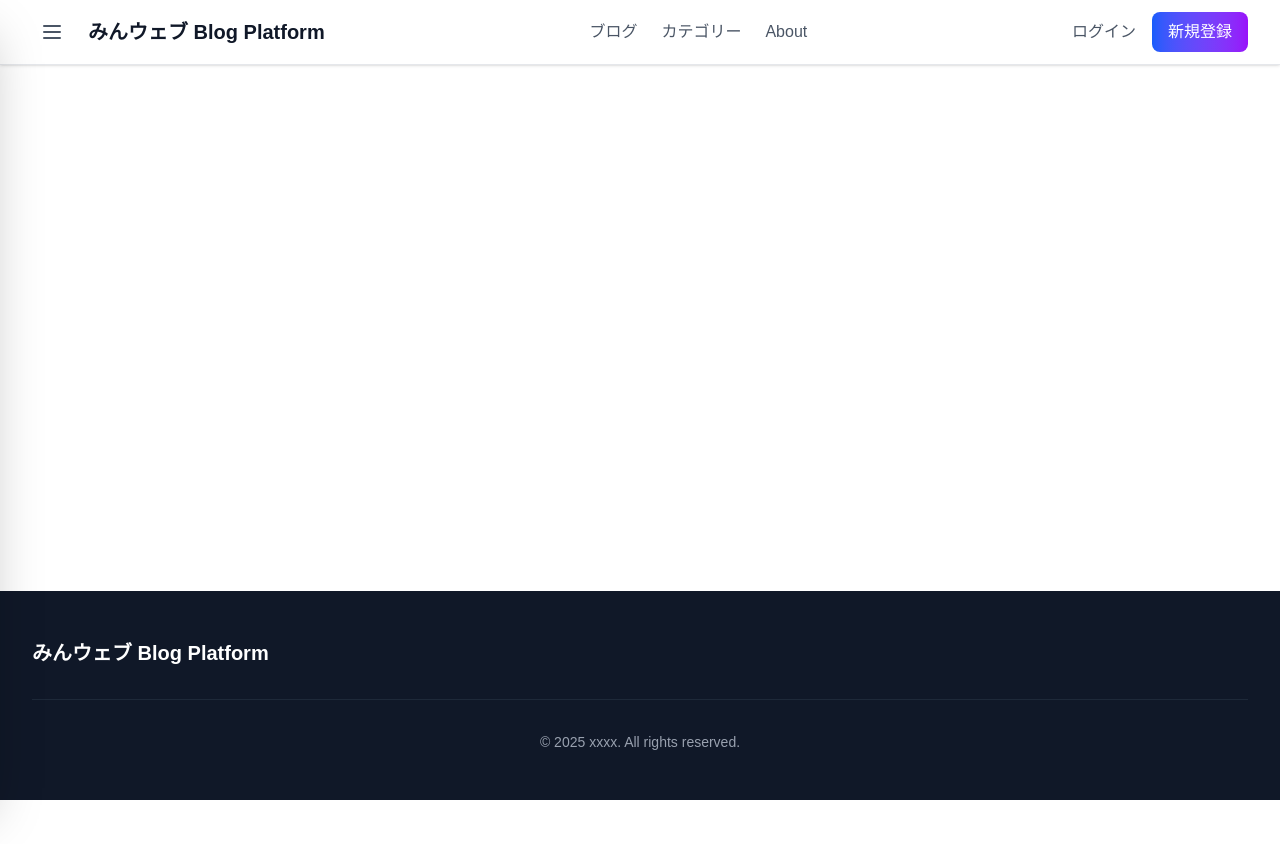
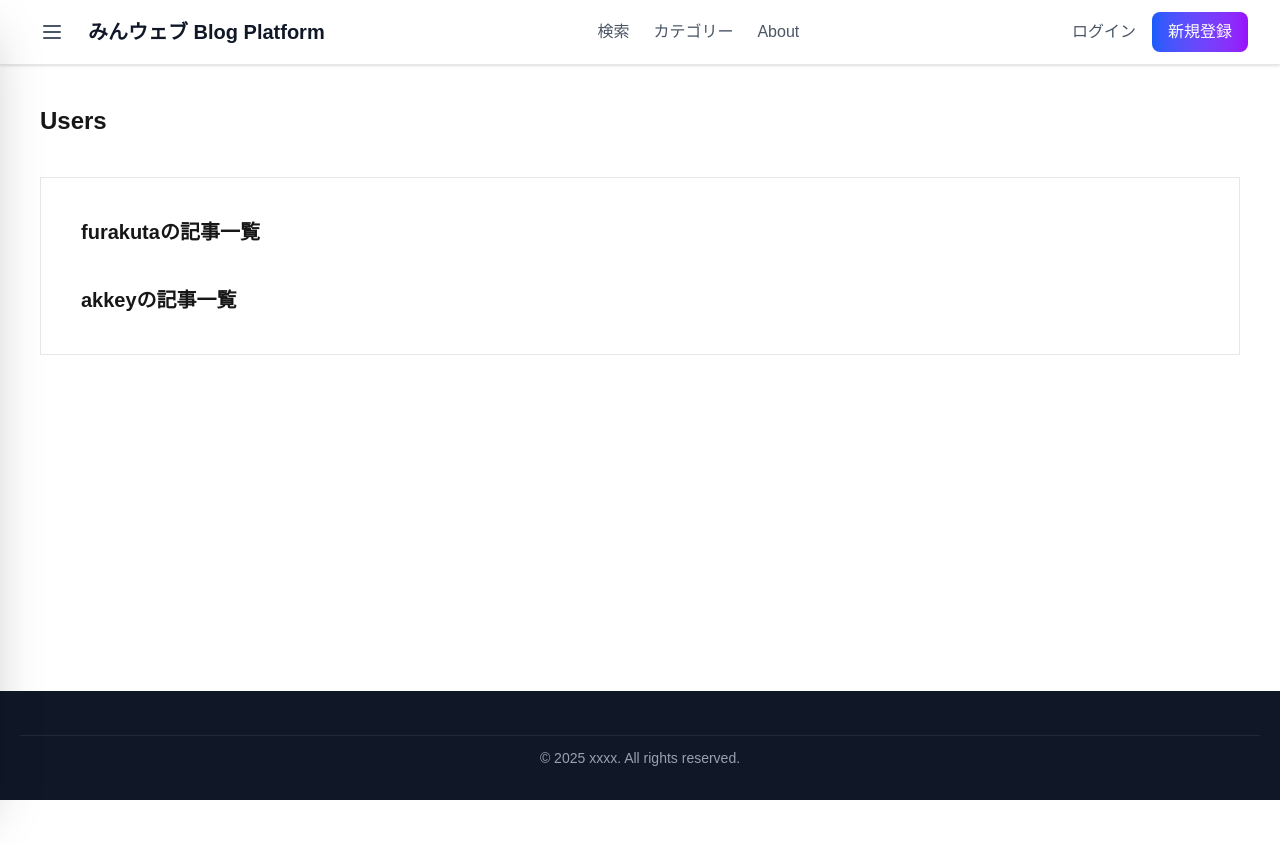
Before and after one commit to kmc-jp/MinWeb2025-blogging-platform, a Next.js app: page / in a window 1280 px wide. Shown: the top 844 px of the page. Built offline with nearby package versions, Linux system fonts and the light colour scheme.

Commit message:
send GET request to api/articles/[user]

```diff
--- /dev/null
+++ b/src/app/articles/[user]/page.tsx
@@ -0,0 +1,55 @@
+async function getArticles(user: string): Promise<any> {
+    const url = `https://minweb2025-blogging-platform-backend-975320007014.asia-northeast2.run.app/api/articles/${user}`
+    const res = await fetch(url, {
+        method: 'GET',
+        headers: {
+            'Content-Type': 'application/json'
+        },
+    })
+
+    return res.json();
+}
+
+function safeStringify(value: any): string {
+    if (value === null || value === undefined) {
+        return '';
+    }
+    if (typeof value === 'string') {
+        return value;
+    }
+    if (typeof value === 'object') {
+        const res = value.inner ? value.inner : value.$oid
+        return res;
+    }
+    return String(value);
+}
+
+export default async function Home({ params }: { params: { user: string } }) {
+    const { user } = await params
+    const articles = await getArticles(user);
+
+    if (!Array.isArray(articles)) {
+        return <div>記事が見つかりませんでした。</div>;
+    }
+
+    if (articles.length === 0) {
+        return <div>記事がありません。</div>;
+    }
+
+    return (
+        <>
+            {articles.map((article: any, index: number) => (
+                <div key={safeStringify(article._id) || `article-${index}`}
+                    className="border-b border-gray-200 p-10">
+                    <div className="text-sm font-bold text-gray-500">{safeStringify(article._id)}</div>
+                    <div className="text-xl font-bold">{safeStringify(article.title)}</div>
+                    <div className="text-lg font-bold">{safeStringify(article.author)}</div>
+                    <div className="text-base font-bold">{safeStringify(article.created_at)}</div>
+                    <div className="border border-gray-200 p-5 m-2">
+                        <div className="text-sm">{safeStringify(article.content)}</div>
+                    </div>
+                </div>
+            ))}
+        </>
+    );
+}
--- a/src/app/components/client-layout.tsx
+++ b/src/app/components/client-layout.tsx
@@ -16,7 +16,7 @@ export default function ClientLayout({ children }: ClientLayoutProps) {
         <>
             <Header onMenuClick={toggleSidebar} />
             <Sidebar isOpen={isOpen} onClose={closeSidebar} />
-            <main className="min-h-screen">
+            <main className="min-h-screen mb-40">
                 {children}
             </main>
             <Footer />
--- a/src/app/components/footer.tsx
+++ b/src/app/components/footer.tsx
@@ -3,15 +3,14 @@ import Link from "next/link";
 export default function Footer() {
     return (
         <footer className="bg-gray-900 text-white fixed bottom-0 left-0 right-0">
-            <div className="max-w-7xl mx-auto px-4 sm:px-6 lg:px-8 py-12">
-                <div className="grid grid-cols-1 md:grid-cols-4 gap-8">
-                    <div className="space-y-4">
-                        <div className="flex items-center space-x-2">
-                            <span className="font-bold text-xl">みんウェブ Blog Platform</span>
-                        </div>
-                    </div>
+            <div className="px-2 py-3">
+                {/* <div className="flex items-center space-x-2">
+                    <span className="font-bold text-xl">みんウェブ Blog Platform</span>
+                </div> */}
 
-                    {/* <div>
+
+                {/*
+                    <div>
                         <h3 className="font-semibold mb-4">サポート</h3>
                         <ul className="space-y-2">
                             <li>
@@ -35,15 +34,15 @@ export default function Footer() {
                                 </Link>
                             </li>
                         </ul>
-                    </div> */}
-                </div>
+                    </div>
+                    */}
+            </div>
 
 
-                <div className="border-t border-gray-800 mt-8 pt-8 text-center">
-                    <p className="text-gray-400 text-sm">
-                        &copy; 2025 xxxx. All rights reserved.
-                    </p>
-                </div>
+            <div className="border-t border-gray-800 m-5 p-3 text-center">
+                <p className="text-gray-400 text-sm">
+                    &copy; 2025 xxxx. All rights reserved.
+                </p>
             </div>
         </footer>
     );
--- a/src/app/components/header.tsx
+++ b/src/app/components/header.tsx
@@ -39,10 +39,10 @@ export default function Header({ onMenuClick }: HeaderProps) {
                     {/* デスクトップナビゲーション */}
                     <div className="hidden lg:flex items-center space-x-6">
                         <Link
-                            href="/blog"
+                            href="/search"
                             className="text-gray-600 hover:text-gray-900 transition-colors duration-200 font-medium"
                         >
-                            ブログ
+                            検索
                         </Link>
                         <Link
                             href="/category"
--- a/src/app/components/sidebar.tsx
+++ b/src/app/components/sidebar.tsx
@@ -37,7 +37,7 @@ export default function Sidebar({ isOpen, onClose, className = "" }: SidebarProp
 
     const menuItems = [
         { href: "/", label: "ホーム", icon: "🏠" },
-        { href: "/blog", label: "ブログ", icon: "📝" },
+        { href: "/search", label: "検索", icon: "🔍" },
         { href: "/category", label: "カテゴリー", icon: "📂" },
         { href: "/tags", label: "タグ", icon: "🏷️" },
         { href: "/about", label: "About", icon: "ℹ️" },
--- a/src/app/layout.tsx
+++ b/src/app/layout.tsx
@@ -1,7 +1,7 @@
 import type { Metadata } from "next";
-import "./globals.css";
+import "@/app/globals.css";
 
-import ClientLayout from "./components/client-layout";
+import ClientLayout from "@/app/components/client-layout";
 
 export const metadata: Metadata = {
   title: "Create Next App",
--- a/src/app/page.tsx
+++ b/src/app/page.tsx
@@ -1,11 +1,17 @@
 "use client";
 
 import { useRouter } from "next/navigation";
+import Link from "next/link";
 
 export default function Home() {
   const router = useRouter();
   return (
     <>
+      <div className="text-2xl font-bold m-10">Users</div>
+      <div className="flex flex-col gap-10 m-10 border border-gray-200 p-10">
+        <Link href="/articles/furakuta" className="text-xl font-bold hover:text-blue-500">furakutaの記事一覧</Link>
+        <Link href="/articles/akkey" className="text-xl font-bold hover:text-blue-500">akkeyの記事一覧</Link>
+      </div>
     </>
   );
 }
```
